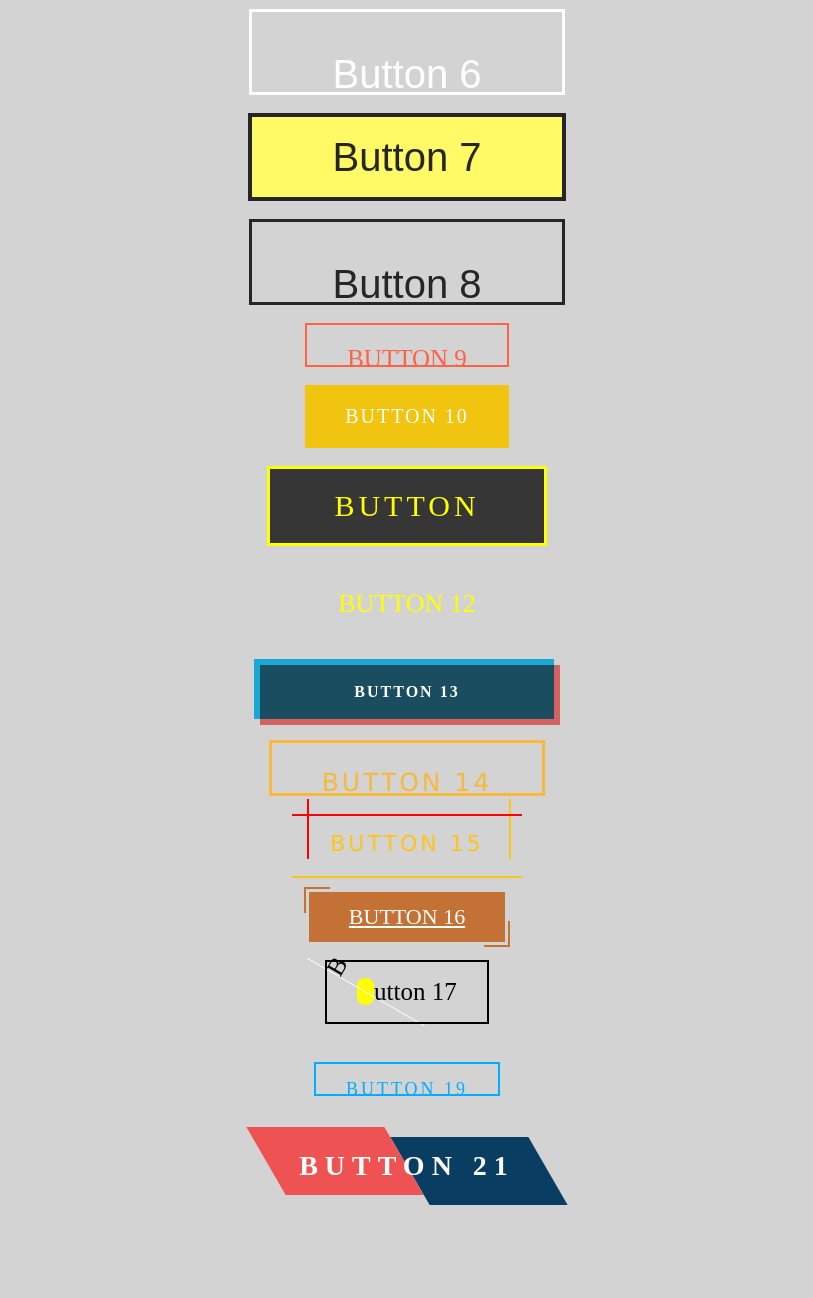
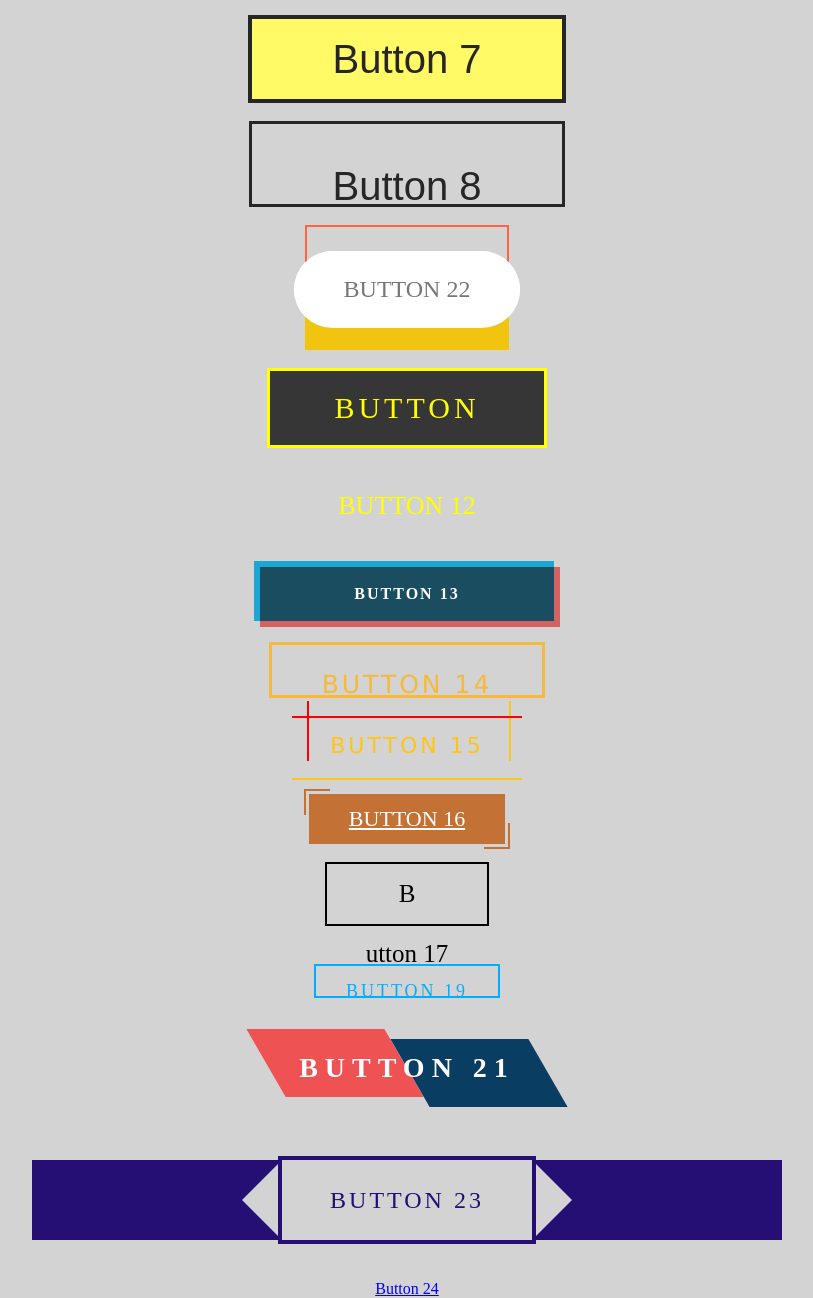
Before and after one commit to RJKAZ/css-tricks, a plain HTML site: page Udemy css animations/creativeButtons.html in a window 1280 px wide. Shown: the part 129-1427 px from the top of the page, without its empty margins (233-1046 px from the left). Before the commit the page ends 1334 px from the top, so only its background shows below. Drawn offline with Linux system fonts and the light colour scheme.

Commit message:
final buttons

```diff
--- a/Udemy css animations/buttontest.css
+++ b/Udemy css animations/buttontest.css
@@ -8,49 +8,43 @@ body {
     background: lightgray;
   }
 
-  .button20 {
+
+.button22 {
+  position: absolute;
   text-decoration: none;
-    width: 160px;
-    height: 60px;
-    color: black;
-    line-height: 60px;
-    text-align: center;
-    text-transform: capitalize;
-    font-size: 25px;
-    position: relative;
+  text-transform: uppercase;
+  padding: 25px 50px;
+  background-color: white;
+  color: #777;
+  border-radius: 100px;
+  font-size: 24px;
   transition: all 0.2s;
-    overflow: hidden;
 }
 
-  .button20 span {
+.button22:before {
+  content: "";
   position: absolute;
+  top: 0;
+  left: 0;
   width: 100%;
   height: 100%;
-    top: 0;
-    left: 0;
-    background-color: transparent;
-    border: 2px solid black;
+  background-color: white;
+  border-radius: 100px;
+  transition: all 0.4s;
   z-index: -1;
 }
 
-  span:before {
-    content: "";
-    position: absolute;
-    width: 8%;
-    height: 500%;
-    background-color:white;
-    top: 50%;
-    left: 50%;
-    transition: all 0.2s;
-    transform: translate(-50%, -50%) rotate(-60deg);
+.button22:hover:before {
+  transform: scaleX(1.4) scaleY(1.6);
+  opacity: 0;
 }
 
-  .button20:hover span:before {
-    width: 100%;
-    background-color: black;
-    transform: translate(-50%, -50%) rotate(60deg);
+.button22:hover {
+  transform: translateY(-3px);
+  box-shadow: 0 10px 20px rgba(0, 0, 0, 0.2);
 }
 
-  .button20:hover {
-    color: white;
+.button22:active {
+  transform: translateY(-1px);
+  box-shadow: 0 5px 10px rgba(0, 0, 0, 0.2);
 }
--- a/Udemy css animations/creativeButtons.css
+++ b/Udemy css animations/creativeButtons.css
@@ -799,19 +799,19 @@ span {
   transform: rotate(15deg);
 }
 
-.button17 span {
+.button17span {
   color: transparent;
   position: relative;
 }
 
-.button17 span:before {
+.button17span:before {
   content: 'B';
   position: absolute;
   color: black;
   transition: all 0.2s;
 }
 
-.button17:hover span:before {
+.button17:hover .button17span:before {
   color: white;
   font-size: 80px;
   transform: translate(-65%, -10%) rotate(360deg);
@@ -1064,3 +1064,106 @@ span:before {
   left: 0%;
   top: 0;
 }
+
+/* Button 22 */
+
+.button22 {
+  position: absolute;
+  text-decoration: none;
+  text-transform: uppercase;
+  padding: 25px 50px;
+  background-color: white;
+  color: #777;
+  border-radius: 100px;
+  font-size: 24px;
+  transition: all 0.2s;
+}
+
+.button22:before {
+  content: "";
+  position: absolute;
+  top: 0;
+  left: 0;
+  width: 100%;
+  height: 100%;
+  background-color: white;
+  border-radius: 100px;
+  transition: all 0.4s;
+  z-index: -1;
+}
+
+.button22:hover:before {
+  transform: scaleX(1.4) scaleY(1.6);
+  opacity: 0;
+}
+
+.button22:hover {
+  transform: translateY(-3px);
+  box-shadow: 0 10px 20px rgba(0, 0, 0, 0.2);
+}
+
+.button22:active {
+  transform: translateY(-1px);
+  box-shadow: 0 5px 10px rgba(0, 0, 0, 0.2);
+}
+
+/* Button 23 */
+
+.button23 {
+  text-decoration: none;
+  position: relative;
+  width: 250px;
+  height: 80px;
+  text-align: center;
+  line-height: 80px;
+  color: #250e74;
+  border: 4px solid #250e74;
+  font-size: 24px;
+  letter-spacing: 3px;
+  text-transform: uppercase;
+  transition: all 0.5s;
+  /*overflow: hidden;*/
+
+}
+
+.button23:before {
+  content: "";
+  position: absolute;
+  top: 0;
+  left: 0;
+  bottom: 0;
+  right: 0;
+  border-top: 40px solid #250e74;
+  border-bottom: 40px solid #250e74;
+  border-right: 40px solid transparent;
+  transition: all 0.5s;
+  z-index: -1;
+  transform: translateX(-100%);
+}
+
+.button23:hover:before {
+  transform: translateX(0%)
+}
+
+.button23:after {
+  content: "";
+  position: absolute;
+  top: 0;
+  left: 0;
+  bottom: 0;
+  right: 0;
+  border-top: 40px solid #250e74;
+  border-bottom: 40px solid #250e74;
+  border-left: 40px solid transparent;
+  transition: all 0.5s;
+  z-index: -1;
+  transform: translateX(100%);
+}
+
+.button23:hover:after {
+  transform: translateX(0%);
+}
+
+.button23:hover {
+  color: white;
+}
--- a/Udemy css animations/creativeButtons.html
+++ b/Udemy css animations/creativeButtons.html
@@ -85,7 +85,7 @@
   Button 18 won't scale right, and I have no idea where the Yellow Oval in Button 17 is coming from, nothing in dev/tools I can find that would give it that yellow. It must be some CSS selector from a previous button somehow causing these problems. -->
 
 
-  <a href="#" class="button17"><span>B</span>utton 17</a>
+  <a href="#" class="button17"><div class="button17span">B</div>utton 17</a>
 
   <br />
 
@@ -111,6 +111,19 @@
 
   <a href="#" class="button21">Button 21</a>
 
+  <br />
+
+  <a href="#" class="button22">Button 22</a>
+
+  <br/>
+  <br/>
+
+  <a href="#" class="button23">Button 23</a>
+
+  <br/>
+  <br/>
+
+  <a href="#" class="button24">Button 24</a>
 
 
 </body>
```
Also changed, not shown: Udemy css animations/buttontest.html (+1 -3 lines). Lines whose indentation alone changed are shown as unchanged.
